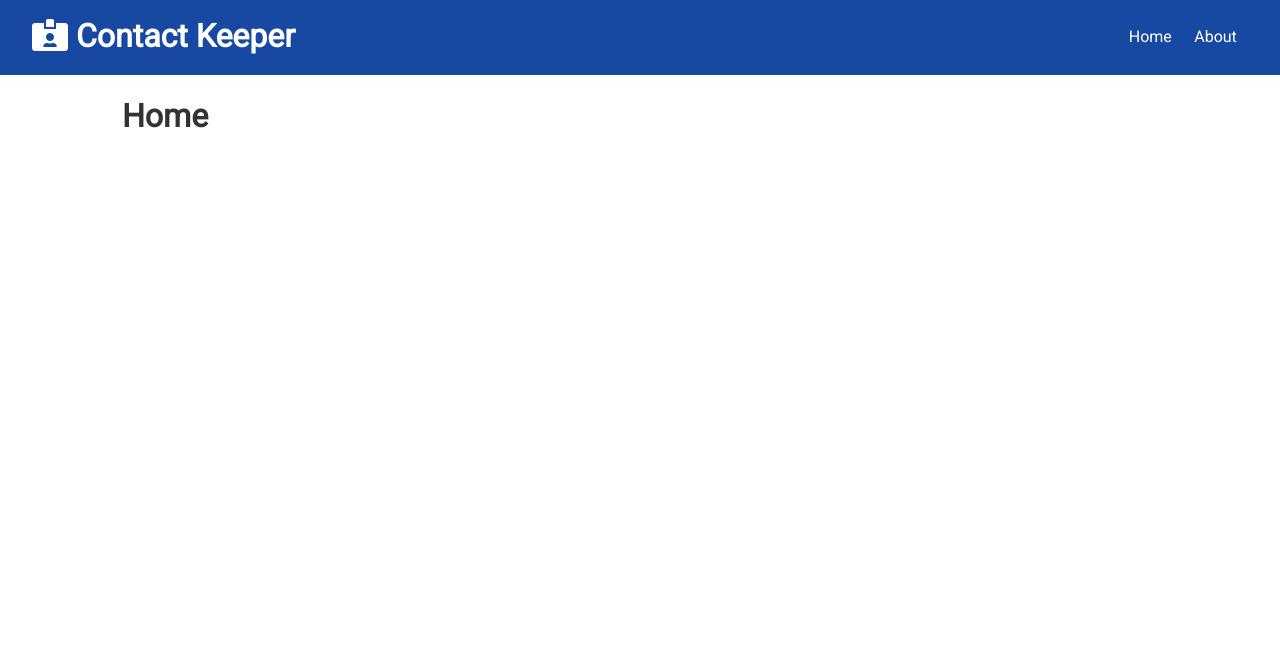
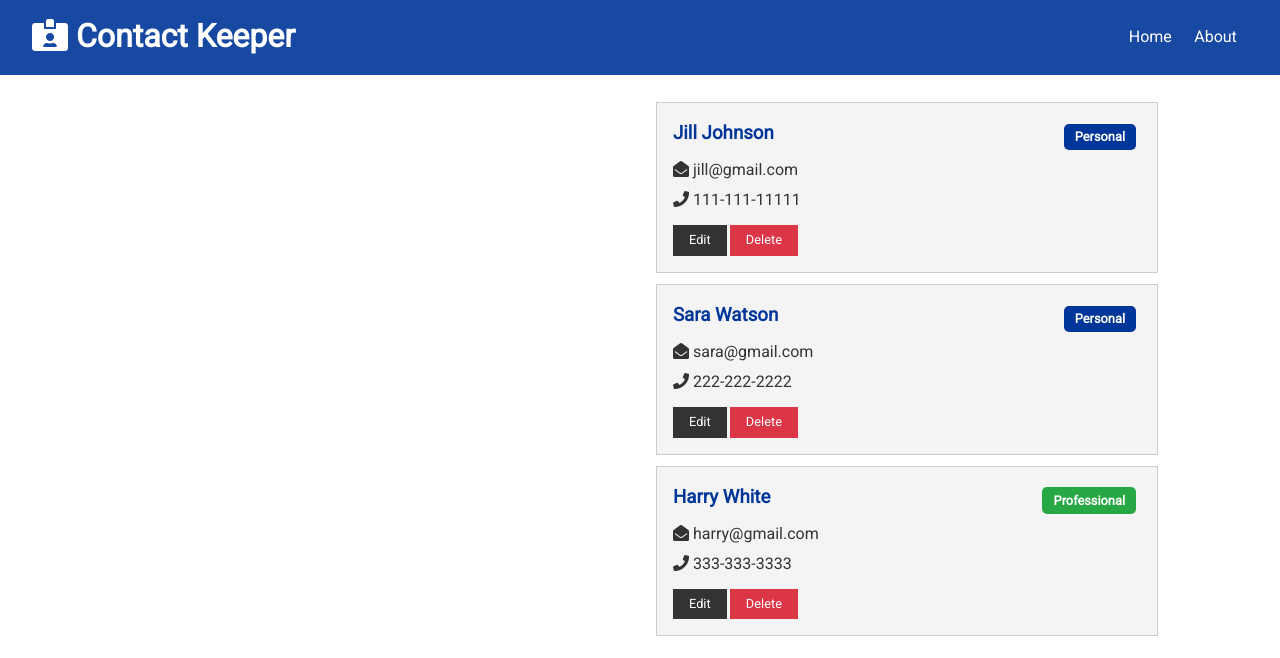
Before and after one commit to Navneet-Singh-123/contact-keeper, a React (Create React App) app in the folder client/: page / in a window 1280 px wide. Shown: the top 658 px of the page. Built offline with nearby package versions, Linux system fonts and the light colour scheme.

Commit message:
Created initial setup for Contact and ContactItem component

```diff
--- /dev/null
+++ b/client/src/components/contacts/ContactItem.js
@@ -0,0 +1,45 @@
+import React from "react";
+import PropTypes from "prop-types";
+
+const ContactItem = ({ contact }) => {
+  const { id, name, email, phone, type } = contact;
+
+  return (
+    <div className="card bg-light">
+      <h3 className="text-primary text-left">
+        {name}{" "}
+        <span
+          style={{ float: "right" }}
+          className={
+            "badge " +
+            (type === "professional" ? "badge-success" : "badge-primary")
+          }
+        >
+          {type.charAt(0).toUpperCase() + type.slice(1)}
+        </span>
+      </h3>
+      <ul className="list">
+        {email && (
+          <li>
+            <i className="fas fa-envelope-open"></i> {email}
+          </li>
+        )}
+        {phone && (
+          <li>
+            <i className="fas fa-phone"></i> {phone}
+          </li>
+        )}
+      </ul>
+      <p>
+        <button className="btn btn-dark btn-sm">Edit</button>
+        <button className="btn btn-danger btn-sm">Delete</button>
+      </p>
+    </div>
+  );
+};
+
+ContactItem.propTypes = {
+  contact: PropTypes.object.isRequired,
+};
+
+export default ContactItem;
--- /dev/null
+++ b/client/src/components/contacts/Contacts.js
@@ -0,0 +1,21 @@
+import React, { Fragment, useContext } from "react";
+import ContactContext from "../../context/contact/contactContext";
+import ContactItem from "./ContactItem";
+
+const Contacts = () => {
+  // Now we have access to any state and methods associated with this context
+  // key is passed because each of them has to be unique
+  const contactContext = useContext(ContactContext);
+
+  const { contacts } = contactContext;
+
+  return (
+    <Fragment>
+      {contacts.map((contact) => (
+        <ContactItem key={contact.id} contact={contact} />
+      ))}
+    </Fragment>
+  );
+};
+
+export default Contacts;
--- a/client/src/components/pages/Home.js
+++ b/client/src/components/pages/Home.js
@@ -1,9 +1,13 @@
 import React from "react";
+import Contacts from "../contacts/Contacts";
 
 const Home = () => {
   return (
-    <div>
-      <h1>Home</h1>
+    <div className="grid-2">
+      <div>{/* Contact Form */}</div>
+      <div>
+        <Contacts />
+      </div>
     </div>
   );
 };
```
